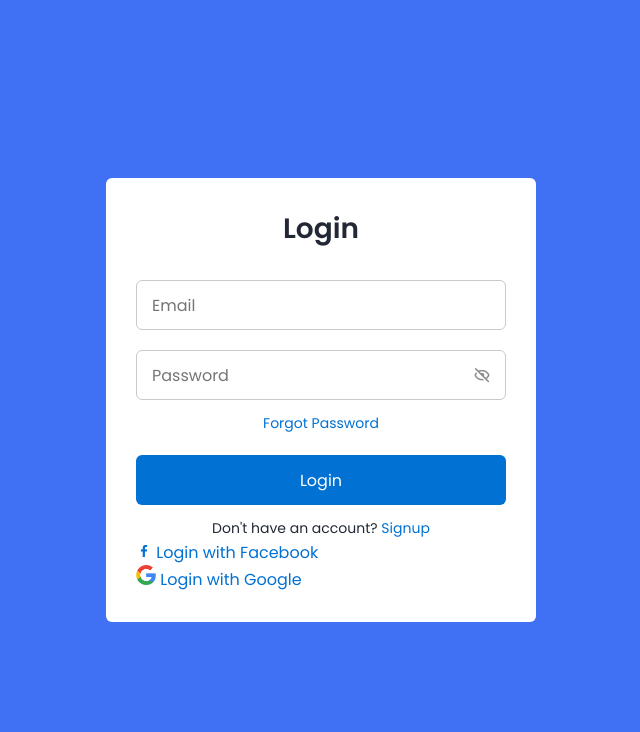
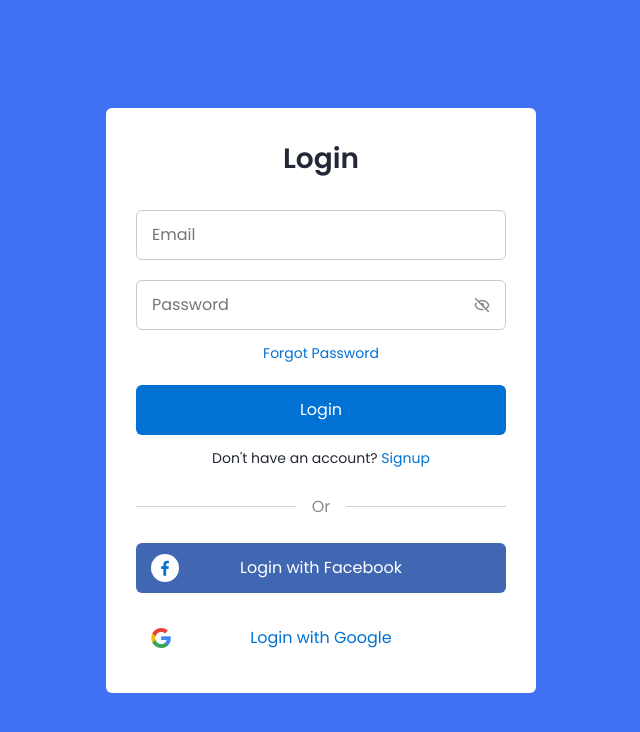
Before and after one commit to abdurrahimFSD/UI_Elements2, a plain HTML site: page Logins/Login-09/index.html in a window 1280 px wide. Shown: the whole page, without its empty margins (319-959 px from the left). Drawn offline with nearby package versions, Linux system fonts and the light colour scheme.

Commit message:
Update css code

```diff
--- a/Logins/Login-09/style.css
+++ b/Logins/Login-09/style.css
@@ -124,6 +124,56 @@ form {
     text-decoration: underline;
 }
 
+.line {
+    position: relative;
+    height: 1px;
+    width: 100%;
+    margin-block: 36px;
+    background-color: #d4d4d4;
+}
+
+.line::before {
+    content: 'Or';
+    position: absolute;
+    top: 50%;
+    left: 50%;
+    transform: translate(-50%, -50%);
+    background-color: #fff;
+    color: #8b8b8b;
+    padding-inline: 15px;
+}
+
+.media-options a {
+    display: flex;
+    align-items: center;
+    justify-content: center;
+}
+
+a.facebook {
+    color: #fff;
+    background-color: #4267b2;
+}
+
+a.facebook .facebook-icon {
+    height: 28px;
+    width: 28px;
+    color: #0171d3;
+    font-size: 20px;
+    border-radius: 50%;
+    display: flex;
+    align-items: center;
+    justify-content: center;
+    background-color: #fff;
+}
+
+.facebook-icon,
+img.google-img {
+    position: absolute;
+    top: 50%;
+    left: 15px;
+    transform: translateY(-50%);
+}
+
 img.google-img {
     height: 20px;
     width: 20px;
```
